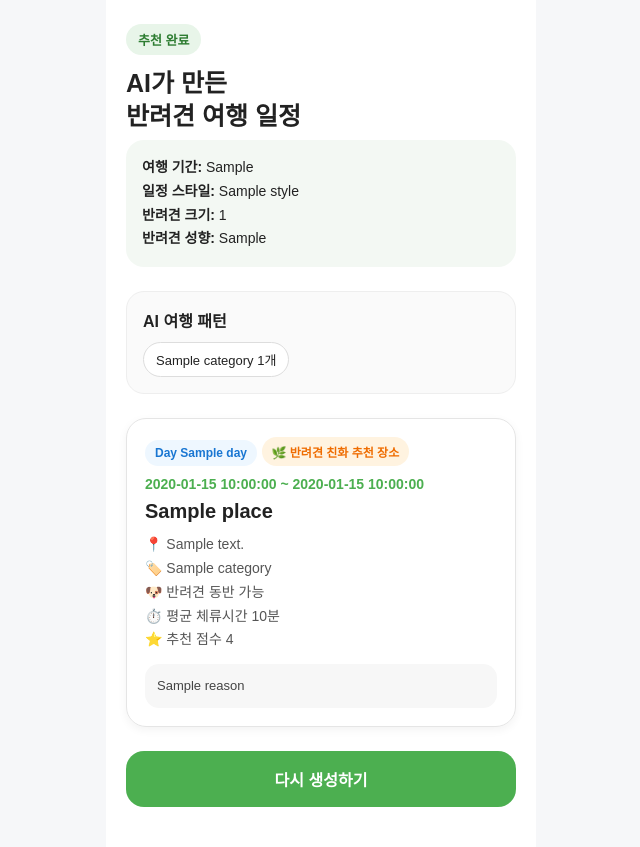
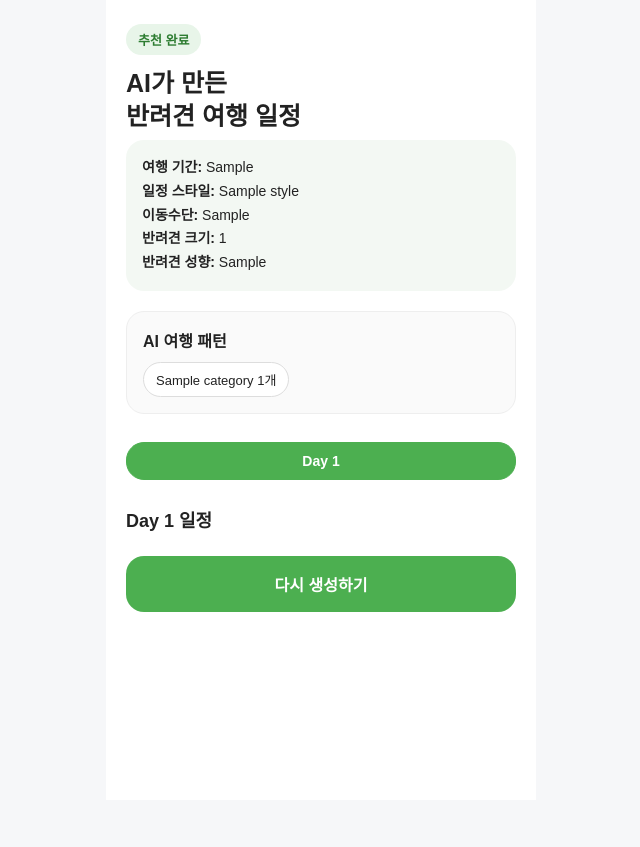
Before and after one commit to yoontteong/capstone, a Flask app: template templates/ai_schedule_result.html in a window 1280 px wide. Shown: the whole page, without its empty margins (319-959 px from the left). After the commit the page ends 612 px from the top, so only its background shows below. Run offline with Flask 3, Linux system fonts and the light colour scheme; the template is opened without the code that fills it: most values are stand-ins (such as "Sample title", 1, 10 or a date in 2020).

Commit message:
ai추천 ui수정

```diff
--- a/templates/ai_schedule_result.html
+++ b/templates/ai_schedule_result.html
@@ -44,7 +44,7 @@
             background: #f3f8f3;
             border-radius: 18px;
             padding: 16px;
-            margin-bottom: 24px;
+            margin-bottom: 20px;
             font-size: 14px;
             line-height: 1.7;
         }
@@ -54,7 +54,7 @@
             border: 1px solid #eee;
             border-radius: 18px;
             padding: 16px;
-            margin-bottom: 24px;
+            margin-bottom: 20px;
         }
 
         .pattern-title {
@@ -76,23 +76,55 @@
             font-size: 13px;
         }
 
+        .tabs {
+            display: flex;
+            gap: 8px;
+            margin-bottom: 18px;
+            position: sticky;
+            top: 0;
+            background: white;
+            padding: 8px 0;
+            z-index: 10;
+        }
+
+        .tab-btn {
+            flex: 1;
+            border: 1px solid #ddd;
+            background: #fff;
+            border-radius: 18px;
+            padding: 10px 0;
+            font-size: 14px;
+            font-weight: bold;
+            cursor: pointer;
+            color: #555;
+        }
+
+        .tab-btn.active {
+            background: #4caf50;
+            color: white;
+            border-color: #4caf50;
+        }
+
+        .day-content {
+            display: none;
+        }
+
+        .day-content.active {
+            display: block;
+        }
+
+        .day-title {
+            font-size: 18px;
+            font-weight: bold;
+            margin: 8px 0 14px;
+        }
+
         .schedule-card {
             border: 1px solid #e5e5e5;
             border-radius: 20px;
             padding: 18px;
             margin-bottom: 16px;
             box-shadow: 0 3px 10px rgba(0,0,0,0.05);
-        }
-
-        .day-label {
-            display: inline-block;
-            background: #eef7ff;
-            color: #1976d2;
-            padding: 6px 10px;
-            border-radius: 20px;
-            font-size: 12px;
-            font-weight: bold;
-            margin-bottom: 10px;
         }
 
         .type-badge {
@@ -173,6 +205,7 @@
         <div class="summary">
             <div><strong>여행 기간:</strong> {{ travel_period }}</div>
             <div><strong>일정 스타일:</strong> {{ style }}</div>
+            <div><strong>이동수단:</strong> {{ transport_type }}</div>
             <div><strong>반려견 크기:</strong> {{ dog_size }}</div>
             <div><strong>반려견 성향:</strong> {{ dog_personality }}</div>
         </div>
@@ -187,30 +220,33 @@
         </div>
 
         {% if schedule %}
-            {% for item in schedule %}
-                <div class="schedule-card">
 
-                    <div class="day-label">
-                        Day {{ item.day }}
+            <div class="tabs">
+                <button class="tab-btn active" onclick="showDay(1, this)">Day 1</button>
+
+                {% if travel_period == '1박2일' or travel_period == '2박3일' %}
+                    <button class="tab-btn" onclick="showDay(2, this)">Day 2</button>
+                {% endif %}
+
+                {% if travel_period == '2박3일' %}
+                    <button class="tab-btn" onclick="showDay(3, this)">Day 3</button>
+                {% endif %}
             </div>
 
+            <div id="day-1" class="day-content active">
+                <div class="day-title">Day 1 일정</div>
+
+                {% for item in schedule %}
+                    {% if item.day == 1 %}
+                        <div class="schedule-card">
                             {% if item.place.recommendation_type == 'verified' %}
-                        <div class="type-badge verified">
-                            🐶 검증된 반려견 가능 장소
-                        </div>
+                                <div class="type-badge verified">🐶 검증된 반려견 가능 장소</div>
                             {% else %}
-                        <div class="type-badge friendly">
-                            🌿 반려견 친화 추천 장소
-                        </div>
+                                <div class="type-badge friendly">🌿 반려견 친화 추천 장소</div>
                             {% endif %}
 
-                    <div class="time">
-                        {{ item.start_time }} ~ {{ item.end_time }}
-                    </div>
-
-                    <div class="place-name">
-                        {{ item.place.name }}
-                    </div>
+                            <div class="time">{{ item.start_time }} ~ {{ item.end_time }}</div>
+                            <div class="place-name">{{ item.place.name }}</div>
 
                             <div class="info">
                                 <div>📍 {{ item.place.address }}</div>
@@ -220,11 +256,74 @@
                                 <div>⭐ 추천 점수 {{ item.place.rating }}</div>
                             </div>
 
-                    <div class="reason">
-                        {{ item.reason }}
+                            <div class="reason">{{ item.reason }}</div>
                         </div>
+                    {% endif %}
+                {% endfor %}
             </div>
+
+            {% if travel_period == '1박2일' or travel_period == '2박3일' %}
+                <div id="day-2" class="day-content">
+                    <div class="day-title">Day 2 일정</div>
+
+                    {% for item in schedule %}
+                        {% if item.day == 2 %}
+                            <div class="schedule-card">
+                                {% if item.place.recommendation_type == 'verified' %}
+                                    <div class="type-badge verified">🐶 검증된 반려견 가능 장소</div>
+                                {% else %}
+                                    <div class="type-badge friendly">🌿 반려견 친화 추천 장소</div>
+                                {% endif %}
+
+                                <div class="time">{{ item.start_time }} ~ {{ item.end_time }}</div>
+                                <div class="place-name">{{ item.place.name }}</div>
+
+                                <div class="info">
+                                    <div>📍 {{ item.place.address }}</div>
+                                    <div>🏷️ {{ item.place.category }}</div>
+                                    <div>🐶 반려견 동반 가능</div>
+                                    <div>⏱️ 평균 체류시간 {{ item.place.avg_stay_minutes }}분</div>
+                                    <div>⭐ 추천 점수 {{ item.place.rating }}</div>
+                                </div>
+
+                                <div class="reason">{{ item.reason }}</div>
+                            </div>
+                        {% endif %}
                     {% endfor %}
+                </div>
+            {% endif %}
+
+            {% if travel_period == '2박3일' %}
+                <div id="day-3" class="day-content">
+                    <div class="day-title">Day 3 일정</div>
+
+                    {% for item in schedule %}
+                        {% if item.day == 3 %}
+                            <div class="schedule-card">
+                                {% if item.place.recommendation_type == 'verified' %}
+                                    <div class="type-badge verified">🐶 검증된 반려견 가능 장소</div>
+                                {% else %}
+                                    <div class="type-badge friendly">🌿 반려견 친화 추천 장소</div>
+                                {% endif %}
+
+                                <div class="time">{{ item.start_time }} ~ {{ item.end_time }}</div>
+                                <div class="place-name">{{ item.place.name }}</div>
+
+                                <div class="info">
+                                    <div>📍 {{ item.place.address }}</div>
+                                    <div>🏷️ {{ item.place.category }}</div>
+                                    <div>🐶 반려견 동반 가능</div>
+                                    <div>⏱️ 평균 체류시간 {{ item.place.avg_stay_minutes }}분</div>
+                                    <div>⭐ 추천 점수 {{ item.place.rating }}</div>
+                                </div>
+
+                                <div class="reason">{{ item.reason }}</div>
+                            </div>
+                        {% endif %}
+                    {% endfor %}
+                </div>
+            {% endif %}
+
         {% else %}
             <div class="empty">
                 조건에 맞는 추천 일정이 없습니다.<br>
@@ -234,5 +333,31 @@
 
         <a href="/ai-schedule" class="back-btn">다시 생성하기</a>
     </div>
+
+    <script>
+        function showDay(day, button) {
+            const contents = document.querySelectorAll(".day-content");
+            contents.forEach(content => {
+                content.classList.remove("active");
+            });
+
+            const buttons = document.querySelectorAll(".tab-btn");
+            buttons.forEach(btn => {
+                btn.classList.remove("active");
+            });
+
+            const target = document.getElementById("day-" + day);
+            if (target) {
+                target.classList.add("active");
+            }
+
+            button.classList.add("active");
+
+            window.scrollTo({
+                top: 0,
+                behavior: "smooth"
+            });
+        }
+    </script>
 </body>
 </html>
```
Lines whose indentation alone changed are shown as unchanged.
